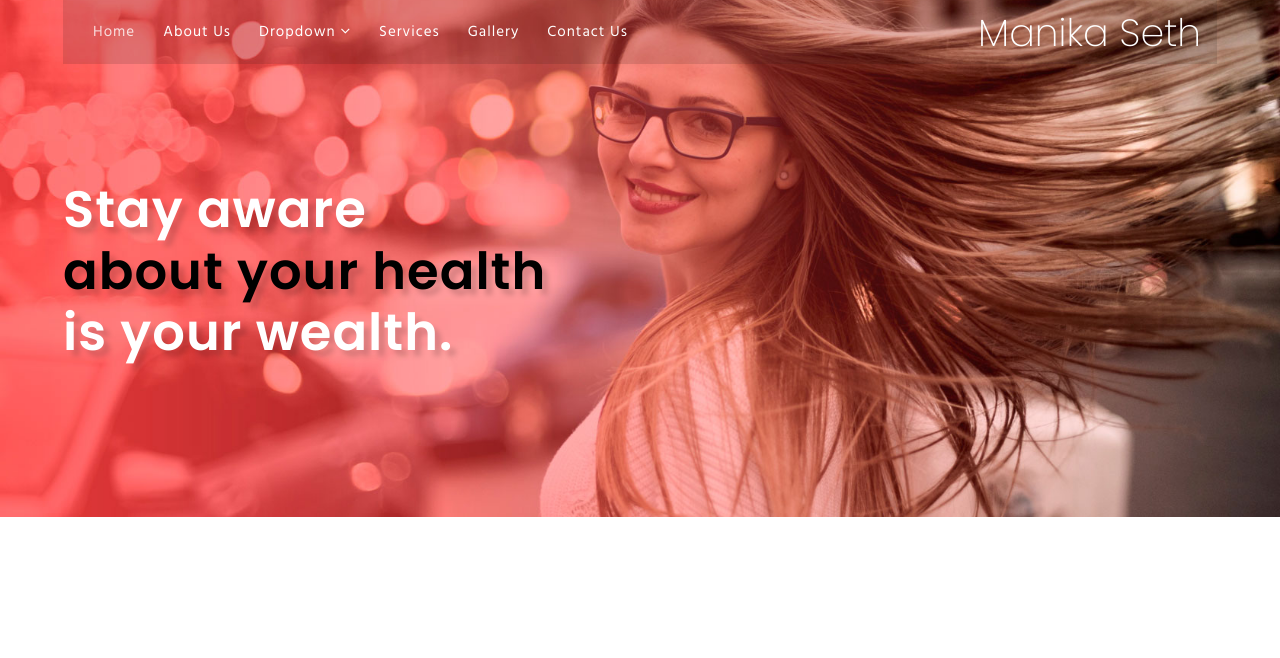
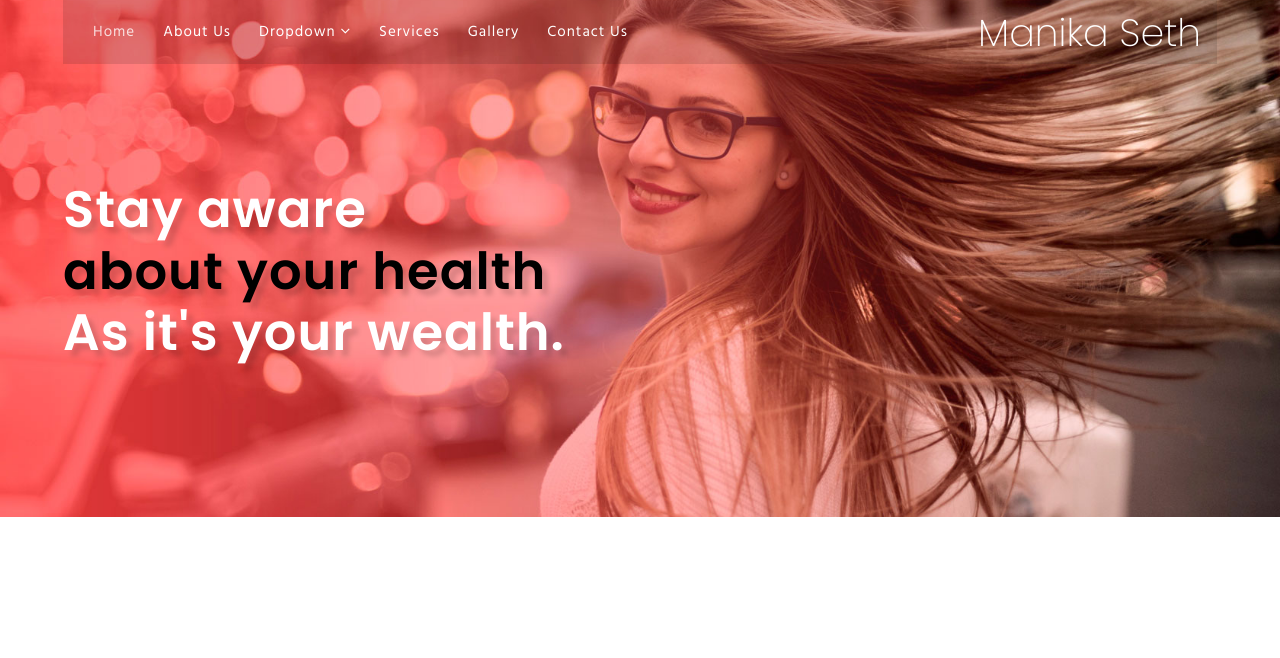
Before and after one commit to ManikaSeth26/manikaseth, a plain HTML site: page index.html in a window 1280 px wide. Shown: the top 658 px of the page. Drawn offline with Linux system fonts and the light colour scheme.

Commit message:
Update index.html

```diff
--- a/index.html
+++ b/index.html
@@ -113,7 +113,7 @@ License URL: http://creativecommons.org/licenses/by/3.0/
 
 
 
-					<h3 class="w3ls_pvt-title text-wh let">Stay aware <br> <span class="text-da">about your health</span> <br>is your wealth.</h3>
+					<h3 class="w3ls_pvt-title text-wh let">Stay aware <br> <span class="text-da">about your health</span> <br>As it's your wealth.</h3>
 				</div>
 			</div>
 		</div>
```
